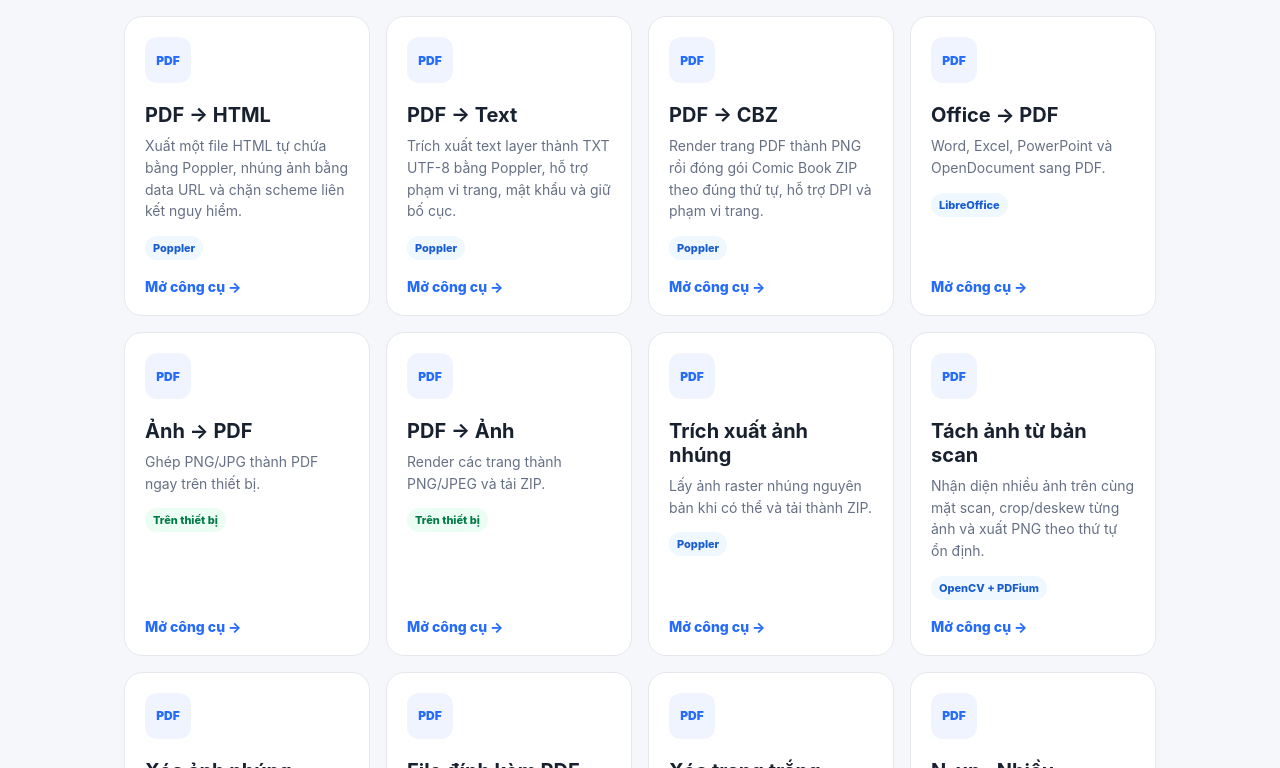
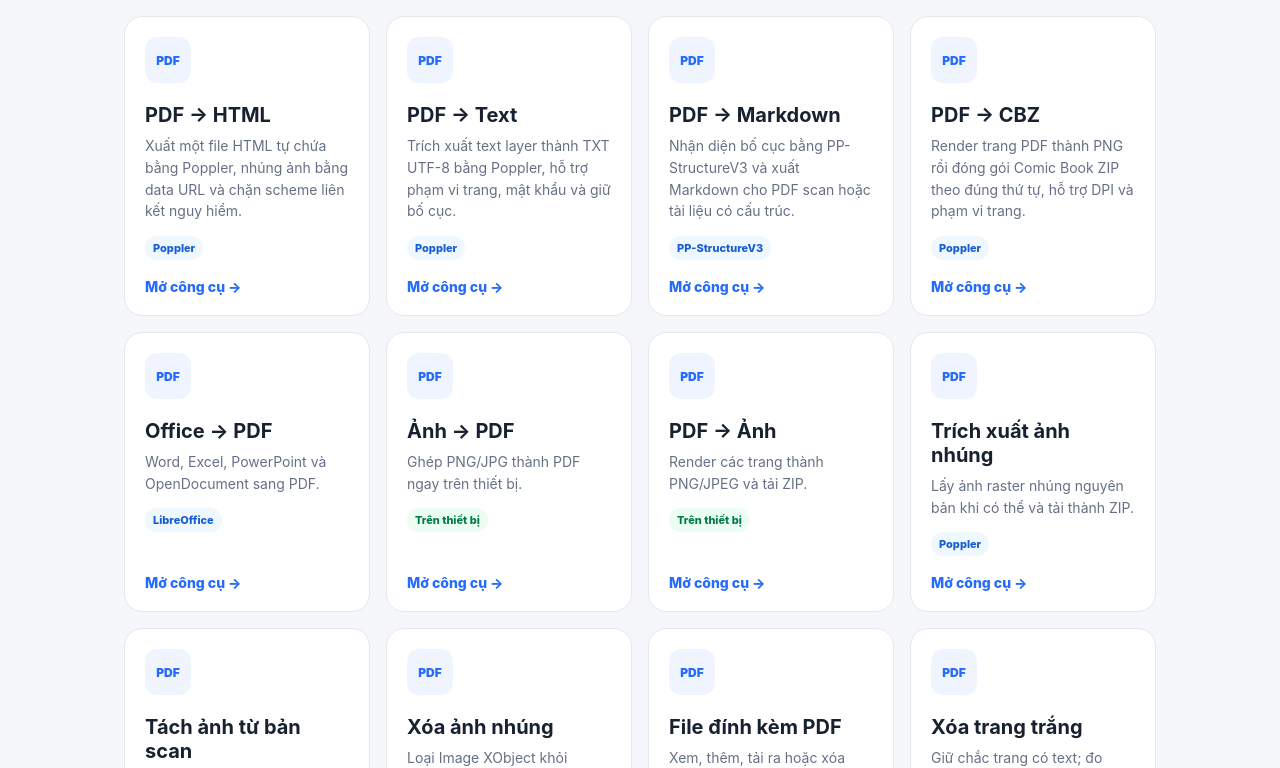
Before and after one commit to solyan842/SolYan-PDF, a Next.js app in the folder frontend/: page / in a window 1280 px wide. Shown: the part 1632-2400 px from the top of the page. Built offline with nearby package versions, Linux system fonts and the light colour scheme.

Commit message:
feat: expose PDF to Markdown on dashboard

```diff
--- a/frontend/app/page.tsx
+++ b/frontend/app/page.tsx
@@ -13,6 +13,7 @@ const tools = [
   { href: '/pdf-to-office', title: 'PDF → Office', description: 'DOCX/PPTX theo LibreOffice-first; XLSX theo Bloom → PP-StructureV3 fallback.', local: false, badge: 'V1 Gate' },
   { href: '/pdf-to-html', title: 'PDF → HTML', description: 'Xuất một file HTML tự chứa bằng Poppler, nhúng ảnh bằng data URL và chặn scheme liên kết nguy hiểm.', local: false, badge: 'Poppler' },
   { href: '/pdf-to-text', title: 'PDF → Text', description: 'Trích xuất text layer thành TXT UTF-8 bằng Poppler, hỗ trợ phạm vi trang, mật khẩu và giữ bố cục.', local: false, badge: 'Poppler' },
+  { href: '/pdf-to-markdown', title: 'PDF → Markdown', description: 'Nhận diện bố cục bằng PP-StructureV3 và xuất Markdown cho PDF scan hoặc tài liệu có cấu trúc.', local: false, badge: 'PP-StructureV3' },
   { href: '/pdf-to-cbz', title: 'PDF → CBZ', description: 'Render trang PDF thành PNG rồi đóng gói Comic Book ZIP theo đúng thứ tự, hỗ trợ DPI và phạm vi trang.', local: false, badge: 'Poppler' },
   { href: '/office-to-pdf', title: 'Office → PDF', description: 'Word, Excel, PowerPoint và OpenDocument sang PDF.', local: false, badge: 'LibreOffice' },
   { href: '/images-to-pdf', title: 'Ảnh → PDF', description: 'Ghép PNG/JPG thành PDF ngay trên thiết bị.', local: true },
```
